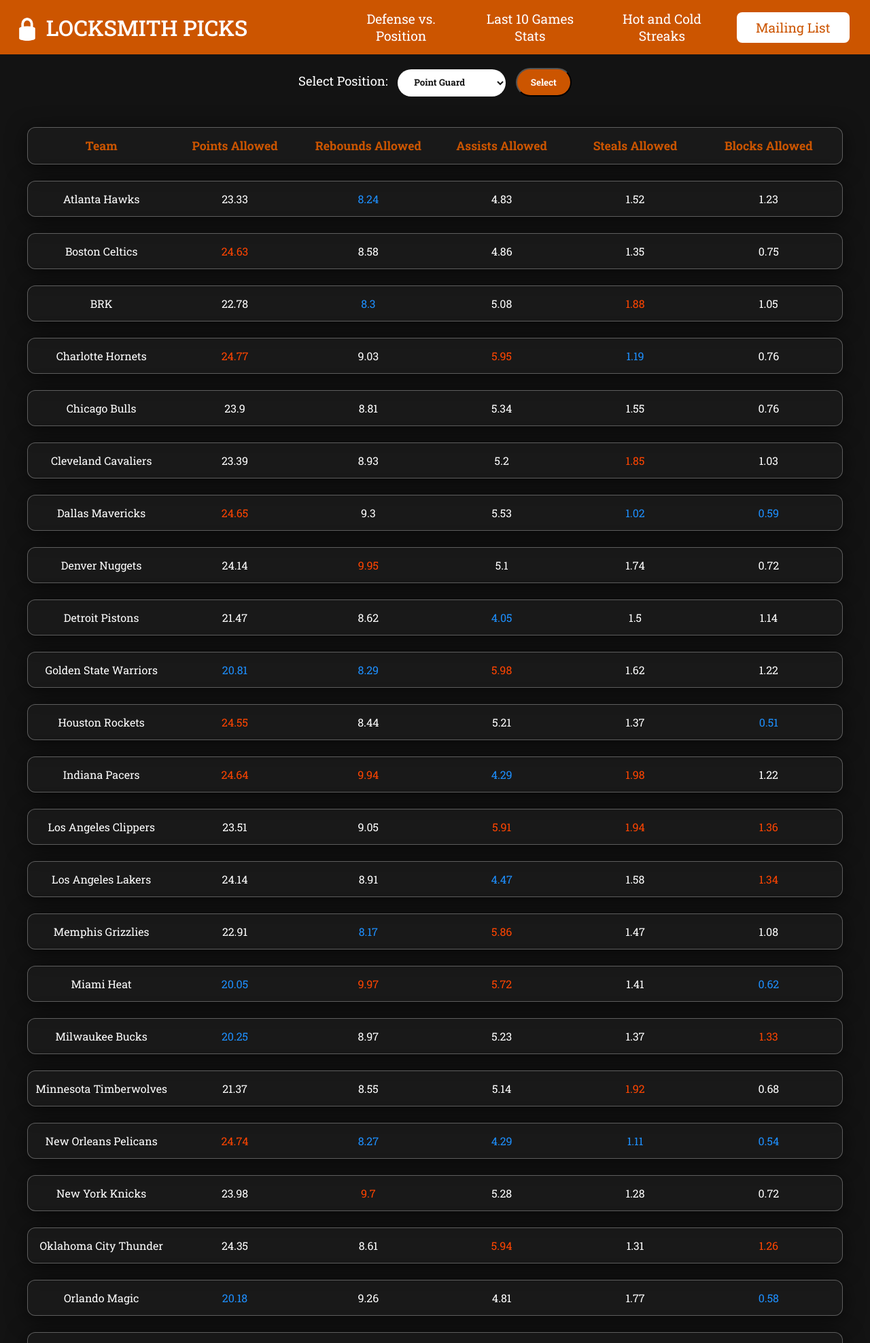
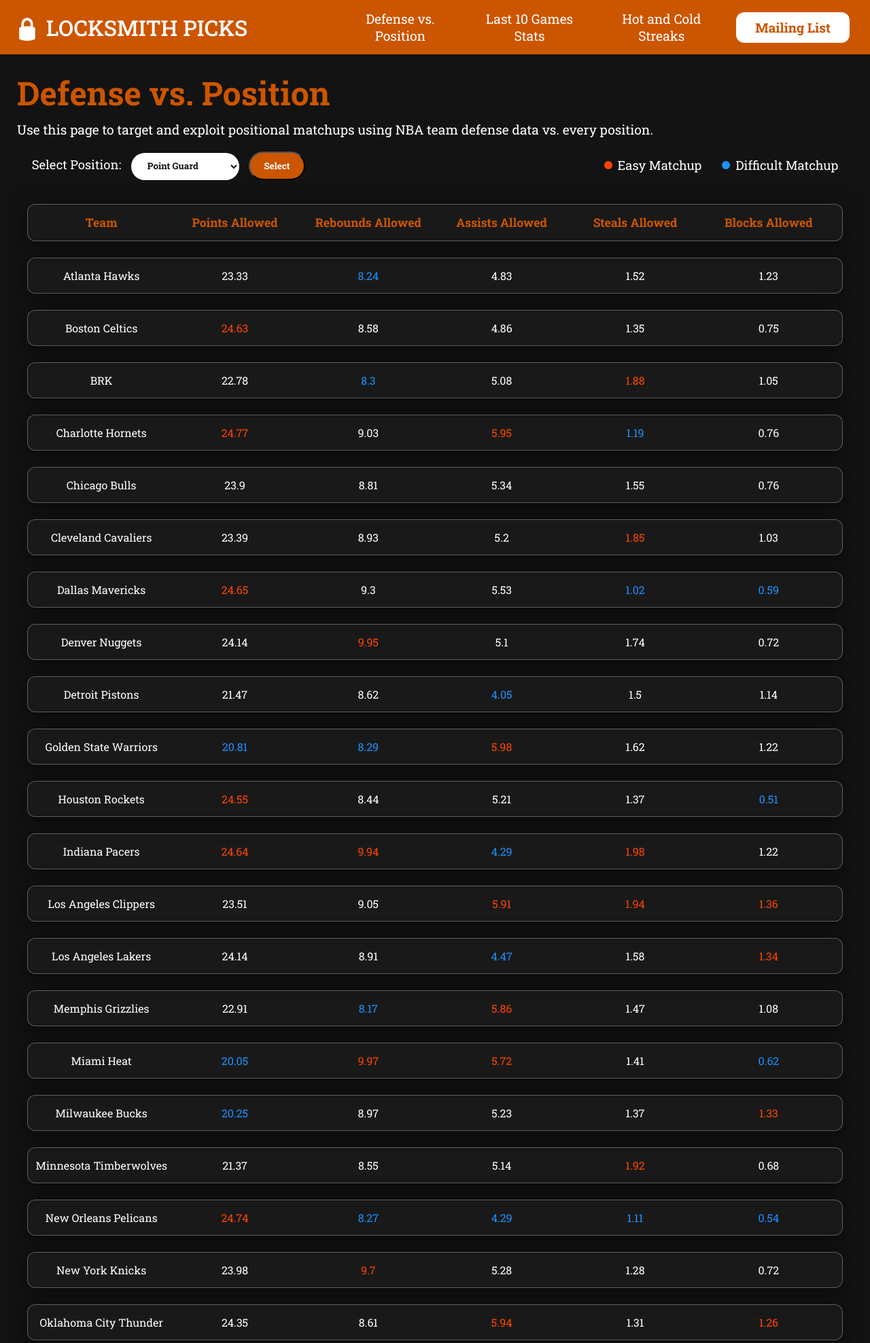
Before and after one commit to pmaddula4/locksmith-picks, a Django app: page /defvpos/ in a window 1280 px wide. Shown: the top 1976 px of the page at 68% size. Run offline with Django 5.2, Linux system fonts and the light colour scheme; data comes from the database, SQL or seed files in the repository.

Commit message:
added description and key to DVP page

```diff
--- a/locksmith_picks_app/static/locksmith_picks_app/styles.css
+++ b/locksmith_picks_app/static/locksmith_picks_app/styles.css
@@ -85,7 +85,7 @@
     width: 100%;
     border: none;
     outline: none;
-    border-radius: 8px;
+    border-radius: 12px;
     background: #fff;
     color: #CC5500;
 }
@@ -236,7 +236,7 @@
     background-color: #fff;
     padding: 14px 32px;
     border: none;
-    border-radius: 4px;
+    border-radius: 12px;
     color: #131313;
     margin-top: 2rem;
     cursor: pointer;
@@ -262,7 +262,7 @@
     height: 100%;
     background: #CC5500;
     transition: all 0.35s;
-    border-radius: 4px;
+    border-radius: 12px;
 }
 
 .main__btn:hover {
@@ -407,19 +407,79 @@
     min-height: 100vh;
 }
 
+.dvp h1 {
+    font-size: 3rem;
+    color: #CC5500;
+    text-align: left;
+    padding: 25px 25px 0 25px;
+}
+
+.dvp p {
+    font-size: 1.2rem;
+    color: #fff;
+    text-align: left;
+    padding: 10px 25px;
+}
+
+.dvp-tools {
+    display: flex;
+    justify-content: center;
+    align-items: flex-end;
+    padding: 10px 0;
+    gap: 40px;
+    flex-wrap: wrap;
+}
+
 .pos-select {
     color: #fff;
     font-size: 1.15rem;
     align-items: center;
     display: flex;
-    justify-content: center;
-    padding: 20px;
+    justify-content: left;
+    padding: 0 200px 0 0;
 }
+
+.key {
+    display: flex;
+    justify-content: right;
+    align-items: center;
+    gap: 30px;
+    margin-bottom: 10px;
+    flex-wrap: wrap;
+    padding: 0 0 0 200px;
+}
+
+.key-matchup {
+    display: flex;
+    align-items: center;
+    gap: 8px;
+}
+
+.dot {
+    width: 12px;
+    height: 12px;
+    border-radius: 50%;
+    display: inline-block;
+}
+
+.easy {
+    background-color: #FF4500; /* red-orange */
+}
+
+.difficult {
+    background-color: #1E90FF; /* blue */
+}
+
+.key-label {
+    color: #fff;
+    font-size: 1.15rem;
+}
+
 
 .dvp-table-container {
     display: flex;
     justify-content: center;
-    padding: 10px 0;
+    padding: 10px 40px 20px;
     width: 100%;
 }
 
--- a/locksmith_picks_app/templates/locksmith_picks_app/base.html
+++ b/locksmith_picks_app/templates/locksmith_picks_app/base.html
@@ -31,7 +31,7 @@
                     <a href="{% url 'hotandcold' %}" class="navbar__links"> Hot and Cold Streaks </a>
                 </li>
                 <li class="navbar__btn">
-                    <a href="{% url 'mailinglist' %}" class="button"> Mailing List </a>
+                    <a href="{% url 'mailinglist' %}" class="button"> <b>Mailing List</b> </a>
                 </li>
             </ul>
         </div>
--- a/locksmith_picks_app/templates/locksmith_picks_app/defvpos.html
+++ b/locksmith_picks_app/templates/locksmith_picks_app/defvpos.html
@@ -5,6 +5,11 @@
 
 {% block content %}
     <div class = "dvp">
+
+        <h1>Defense vs. Position</h1>
+        <p>Use this page to target and exploit positional matchups using NBA team defense data vs. every position.</p>
+
+        <div class = "dvp-tools">
             <div class = "pos-select">
                 <form method = "GET">
                     <label for="position">Select Position:</label>
@@ -17,6 +22,19 @@
                     </select>
                     <button type="submit">Select</button>
                 </form>
+            </div>
+
+            <div class="key">
+                <div class="key-matchup">
+                    <span class="dot easy"></span>
+                    <span class="key-label"> Easy Matchup </span>
+                </div>
+                <div class="key-matchup">
+                    <span class="dot difficult"></span>
+                    <span class="key-label"> Difficult Matchup </span>
+                </div>
+            </div>
+
         </div>
 
         <div class = "dvp-table-container">
```
Lines whose indentation alone changed are shown as unchanged.
